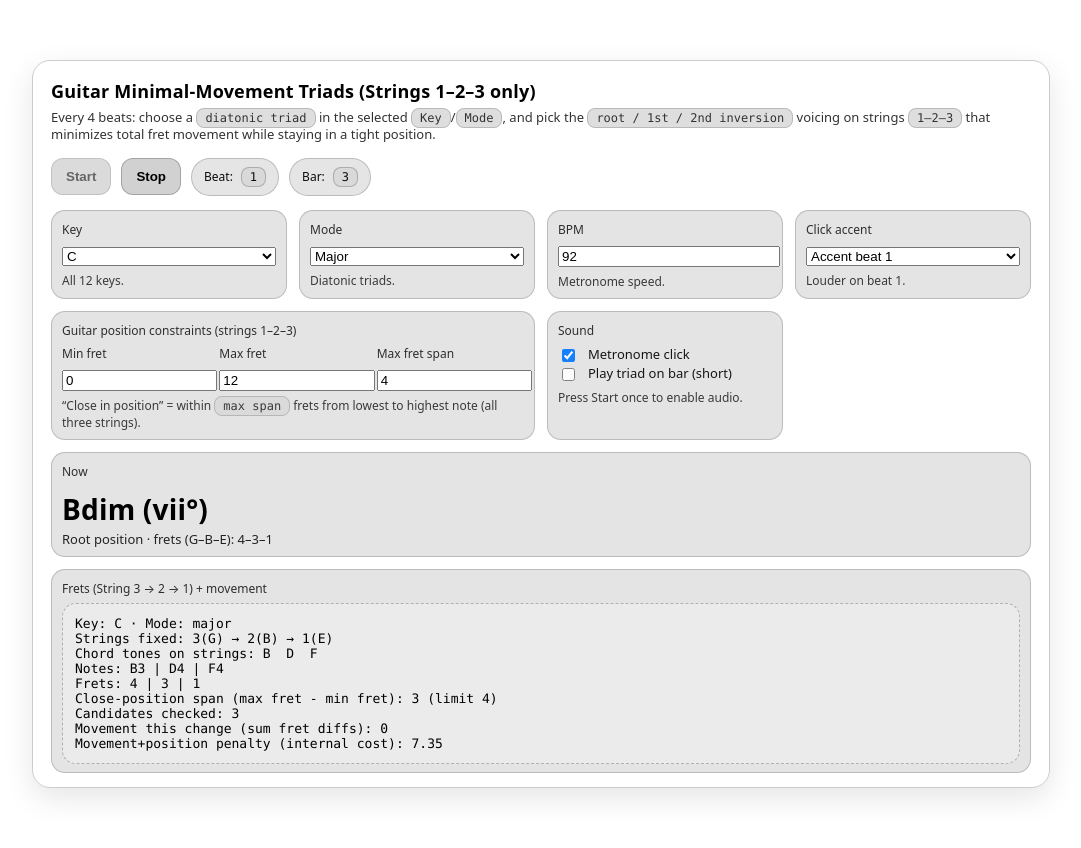
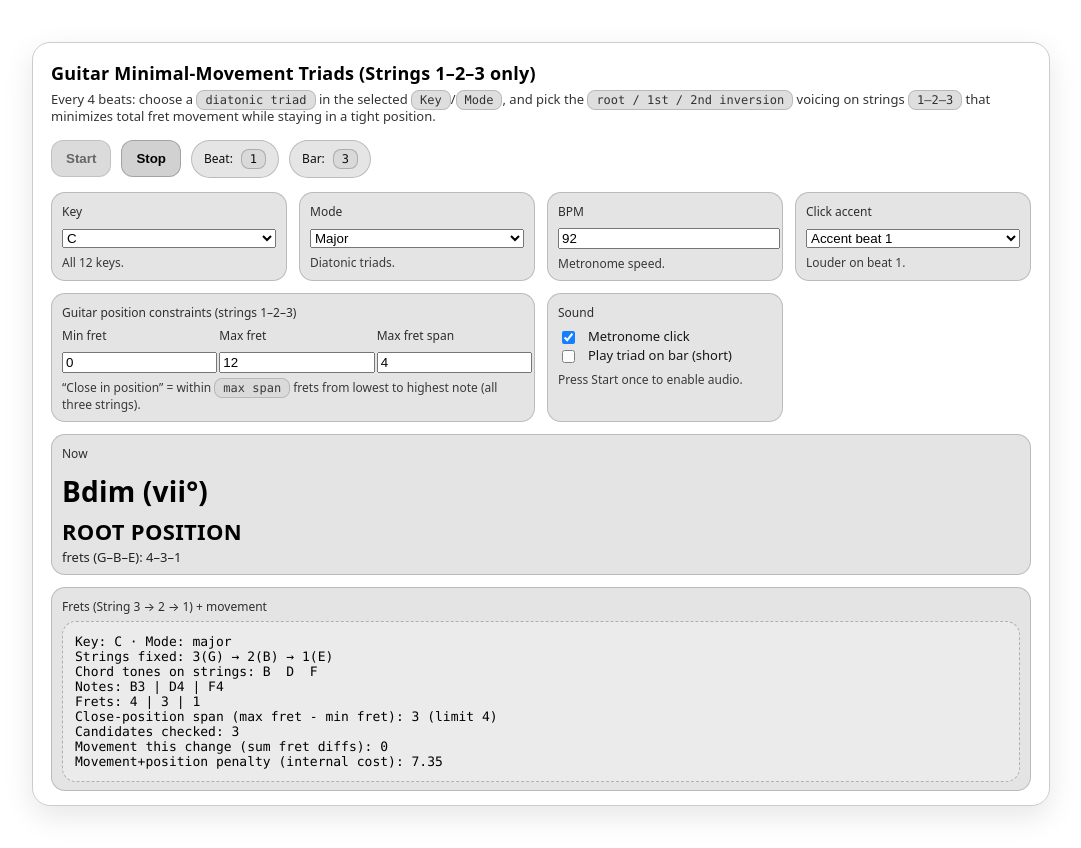
Before and after one commit to AmatiDoge/TriadsMetronome, a plain HTML site: page index.html in a window 1280 px wide. Both pictures are taken after a click on the button "Start". Shown: the whole page, without its empty margins (99-1180 px from the left). Drawn offline with Linux system fonts and the light colour scheme.

Commit message:
Update index.html

```diff
--- a/index.html
+++ b/index.html
@@ -48,6 +48,12 @@
       background: color-mix(in oklab, Canvas 92%, CanvasText 8%);
     }
     .big{ font-size:28px; font-weight:800; margin:10px 0 2px; letter-spacing:.2px; }
+    .inversion{
+      font-size:22px;
+      font-weight:800;
+      margin: 6px 0 2px;
+      letter-spacing: 0.3px;
+    }
     .small{ font-size:13px; opacity:.85; margin:0; line-height:1.4;}
     .kbd{
       font-family: ui-monospace, SFMono-Regular, Menlo, Monaco, Consolas, "Liberation Mono", monospace;
@@ -156,6 +162,7 @@
       <div class="field tall">
         <label>Now</label>
         <div class="big" id="chordTitle">Ready</div>
+        <div class="inversion" id="inversionText">–</div>
         <p class="small" id="chordSubtitle">Press Start (or Space).</p>
       </div>
 
@@ -265,8 +272,7 @@
           const hi = Math.max(f3,f2,f1);
           if ((hi - lo) > maxSpan) continue;
 
-          // Guitar reality: pitches must ascend by string (3 is lowest pitch, then 2, then 1)
-          // In standard tuning this is true for most frets, but enforce it anyway:
+          // Enforce ascending pitch by string: 3 is lowest pitch, then 2, then 1
           if (!(m3 < m2 && m2 < m1)) continue;
 
           const inv = inversionFromBassPc(chordAbsPcs, pc(m3));
@@ -285,22 +291,22 @@
   }
 
   // Cost: sum of fret movement per string + small penalty for "shifting position"
-  // (encourages staying in the same neck area).
   function voicingCost(prevFrets, nextFrets){
     if (!prevFrets) return 0;
-    const move = Math.abs(nextFrets[0]-prevFrets[0]) + Math.abs(nextFrets[1]-prevFrets[1]) + Math.abs(nextFrets[2]-prevFrets[2]);
+    const move =
+      Math.abs(nextFrets[0]-prevFrets[0]) +
+      Math.abs(nextFrets[1]-prevFrets[1]) +
+      Math.abs(nextFrets[2]-prevFrets[2]);
+
     const prevPos = Math.min(...prevFrets);
     const nextPos = Math.min(...nextFrets);
-    const shiftPenalty = 0.35 * Math.abs(nextPos - prevPos); // tweakable
+    const shiftPenalty = 0.35 * Math.abs(nextPos - prevPos);
     return move + shiftPenalty;
   }
 
   function pickBestVoicing(chordAbsPcs, prevFrets, minFret, maxFret, maxSpan){
     const all = generateTriadVoicingsOn123(chordAbsPcs, minFret, maxFret, maxSpan);
-
-    // We ONLY allow root/1st/2nd inversions — which is exactly what inv=0/1/2 already represents.
-    // (No other voicings are generated anyway, since we require all 3 chord tones and fixed strings.)
-    if (all.length === 0) return { best:null, tried: all.length };
+    if (all.length === 0) return { best:null, tried: 0, cost: Infinity };
 
     let best = all[0];
     let bestC = voicingCost(prevFrets, best.frets);
@@ -387,6 +393,7 @@
   const beatReadout = document.getElementById("beatReadout");
   const barReadout = document.getElementById("barReadout");
   const chordTitle = document.getElementById("chordTitle");
+  const inversionText = document.getElementById("inversionText");
   const chordSubtitle = document.getElementById("chordSubtitle");
   const debugEl = document.getElementById("debug");
   const clickOn = document.getElementById("clickOn");
@@ -431,7 +438,7 @@
   let isRunning = false;
   let nextNoteTime = 0.0;
   let timerID = null;
-  const lookahead = 25.0;        // ms
+  const lookahead = 25.0;         // ms
   const scheduleAheadTime = 0.10; // s
 
   let beatInBar = 0; // 0..3
@@ -452,9 +459,9 @@
   }
 
   function inversionLabel(inv){
-    if (inv === 0) return "Root position";
-    if (inv === 1) return "1st inversion";
-    if (inv === 2) return "2nd inversion";
+    if (inv === 0) return "ROOT POSITION";
+    if (inv === 1) return "1st INVERSION";
+    if (inv === 2) return "2nd INVERSION";
     return "—";
   }
 
@@ -464,6 +471,7 @@
 
     if (!best){
       chordTitle.textContent = `${name} (${roman})`;
+      inversionText.textContent = "—";
       chordSubtitle.textContent = `No playable close-position triad found in your fret window.`;
       debugEl.textContent =
 `Strings: 3–2–1 only
@@ -480,8 +488,10 @@ Tried ${tried} candidates.`;
       : 0;
 
     chordTitle.textContent = `${name}  (${roman})`;
-    chordSubtitle.textContent =
-      `${inversionLabel(best.inv)} · frets (G–B–E): ${f3}–${f2}–${f1}`;
+    inversionText.textContent = inversionLabel(best.inv);
+    chordSubtitle.textContent = `frets (G–B–E): ${f3}–${f2}–${f1}`;
+
+    const { span } = clampConstraints();
 
     debugEl.textContent =
 `Key: ${NOTE_NAMES_SHARP[tonicPc]} · Mode: ${mode.replace("_"," ")}
@@ -489,7 +499,7 @@ Strings fixed: 3(G) → 2(B) → 1(E)
 Chord tones on strings: ${noteNameFromPc(m3)}  ${noteNameFromPc(m2)}  ${noteNameFromPc(m1)}
 Notes: ${midiToName(m3)} | ${midiToName(m2)} | ${midiToName(m1)}
 Frets: ${f3} | ${f2} | ${f1}
-Close-position span (max fret - min fret): ${Math.max(f1,f2,f3) - Math.min(f1,f2,f3)} (limit ${clampConstraints().span})
+Close-position span (max fret - min fret): ${Math.max(f1,f2,f3) - Math.min(f1,f2,f3)} (limit ${span})
 Candidates checked: ${tried}
 Movement this change (sum fret diffs): ${move}
 Movement+position penalty (internal cost): ${Number.isFinite(cost) ? cost.toFixed(2) : "—"}`;
@@ -564,6 +574,7 @@ Movement+position penalty (internal cost): ${Number.isFinite(cost) ? cost.toFixe
     nextNoteTime = audioCtx.currentTime + 0.05;
 
     chordTitle.textContent = "Running…";
+    inversionText.textContent = "—";
     chordSubtitle.textContent = "Strings 1–2–3 only.";
     debugEl.textContent = "—";
 
@@ -581,6 +592,7 @@ Movement+position penalty (internal cost): ${Number.isFinite(cost) ? cost.toFixe
     beatReadout.textContent = "–";
     barReadout.textContent = "–";
     chordTitle.textContent = "Stopped";
+    inversionText.textContent = "—";
     chordSubtitle.textContent = "Press Start (or Space).";
   }
 
```
